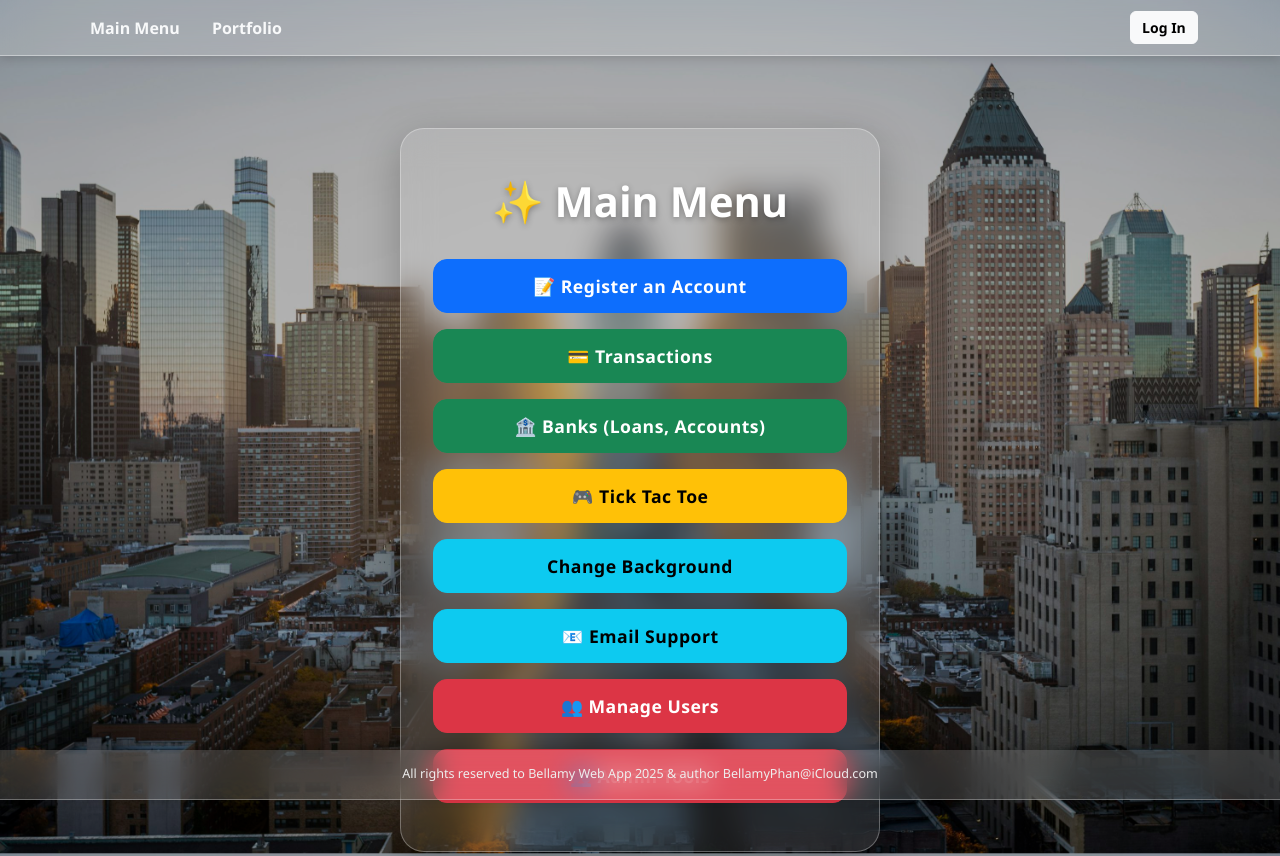
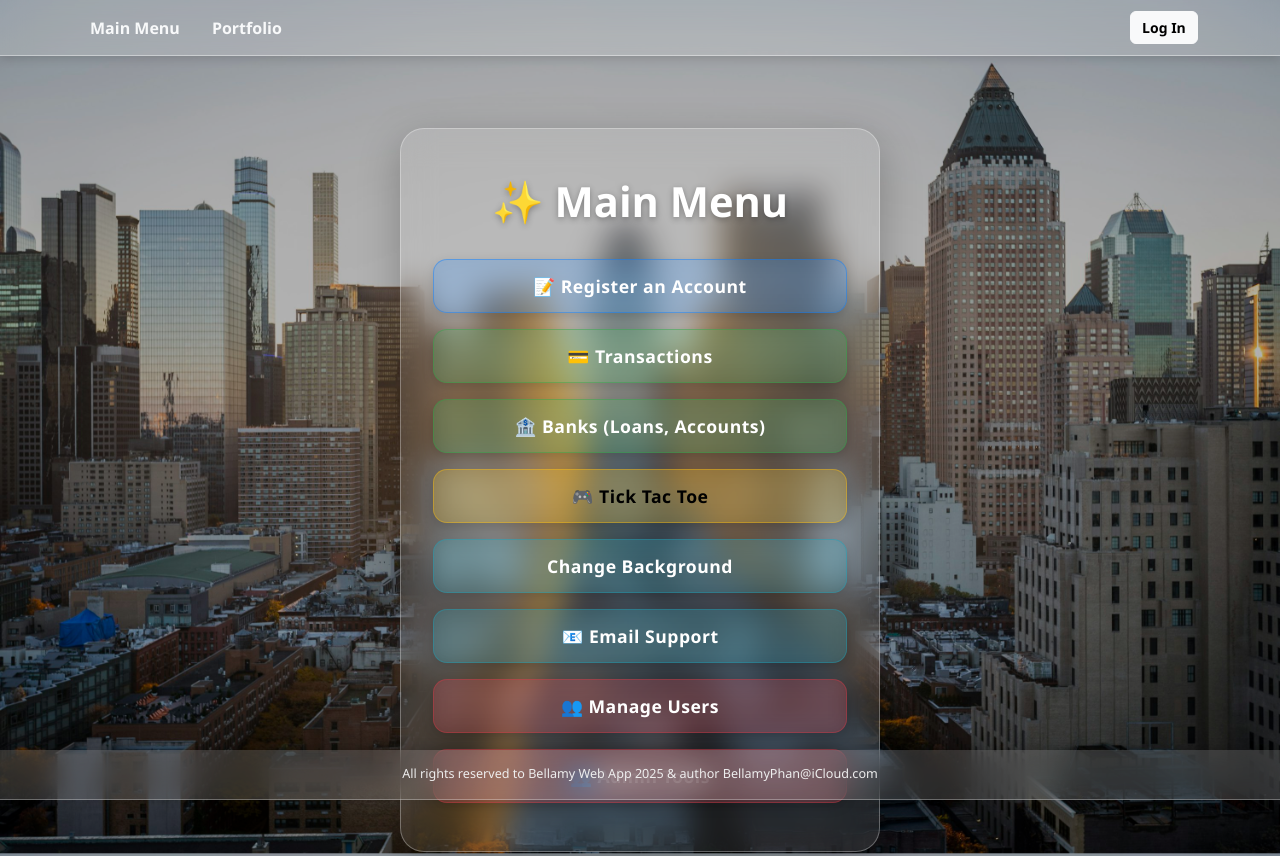
Before and after one commit to bellamyp/bellamy-web-app, an Angular app in the folder angular-frontend/: page /main-menu in a window 1280 px wide. Shown: the top 856 px of the page. Built offline with nearby package versions, Linux system fonts and the light colour scheme.

Commit message:
frontend: admin menu, decorate glassy button UI

```diff
--- a/angular-frontend/src/app/feature/menu/components/admin-menu/admin-menu.component.scss
+++ b/angular-frontend/src/app/feature/menu/components/admin-menu/admin-menu.component.scss
@@ -171,18 +171,67 @@
 //     }
 // }
 
+// .menu-button {
+//     width: 100%;
+//     font-size: 1.1rem;
+//     font-weight: 600;
+//     padding: 0.85rem 1.2rem;
+//     border-radius: 16px;
+//     letter-spacing: 0.5px;
+//     backdrop-filter: blur(8px);
+//     transition: transform 0.2s ease, box-shadow 0.3s ease;
+
+//     &:hover {
+//         transform: translateY(-4px);
+//         box-shadow: 0 8px 25px rgba(0, 0, 0, 0.25);
+//     }
+// }
+
 .menu-button {
-    width: 100%;
-    font-size: 1.1rem;
-    font-weight: 600;
-    padding: 0.85rem 1.2rem;
-    border-radius: 16px;
-    letter-spacing: 0.5px;
-    backdrop-filter: blur(8px);
-    transition: transform 0.2s ease, box-shadow 0.3s ease;
+  width: 100%;
+  font-size: 1.1rem;
+  font-weight: 600;
+  padding: 0.8rem 1rem;
+  border-radius: 14px;
+  color: #fff;
+  backdrop-filter: blur(10px);
+  background: rgba(255, 255, 255, 0.08);
+  border: 1px solid rgba(255, 255, 255, 0.2);
+  box-shadow: 0 4px 12px rgba(0, 0, 0, 0.15);
+  transition: all 0.3s ease;
+  letter-spacing: 0.5px;
+}
 
-    &:hover {
-        transform: translateY(-4px);
-        box-shadow: 0 8px 25px rgba(0, 0, 0, 0.25);
-    }
+.menu-button:hover {
+  transform: translateY(-3px);
+  box-shadow: 0 6px 20px rgba(0, 0, 0, 0.25);
+  background: rgba(255, 255, 255, 0.18);
+  color: #000;
 }
+
+/* Optional: Color variants for glassy context */
+.menu-button.btn-primary {
+  background-color: rgba(0, 123, 255, 0.2);
+  border-color: rgba(0, 123, 255, 0.4);
+}
+
+.menu-button.btn-success {
+  background-color: rgba(40, 167, 69, 0.2);
+  border-color: rgba(40, 167, 69, 0.4);
+}
+
+.menu-button.btn-warning {
+  background-color: rgba(255, 193, 7, 0.2);
+  border-color: rgba(255, 193, 7, 0.4);
+  color: #000;
+}
+
+.menu-button.btn-info {
+  background-color: rgba(23, 162, 184, 0.2);
+  border-color: rgba(23, 162, 184, 0.4);
+}
+
+.menu-button.btn-danger {
+  background-color: rgba(220, 53, 69, 0.2);
+  border-color: rgba(220, 53, 69, 0.4);
+}
--- a/angular-frontend/src/app/feature/menu/components/main-menu/main-menu.component.scss
+++ b/angular-frontend/src/app/feature/menu/components/main-menu/main-menu.component.scss
@@ -30,7 +30,8 @@
   border: 1px solid rgba(255, 255, 255, 0.25);
   color: #fff;
 
-  animation: fadeInUp 0.7s ease forwards;  /* <-- Add this line */
+  animation: fadeInUp 0.7s ease forwards;
+  /* <-- Add this line */
 
   .login-title {
     text-align: center;
@@ -130,18 +131,67 @@
   gap: 1rem;
 }
 
+// .menu-button {
+//   width: 100%;
+//   font-size: 1.1rem;
+//   font-weight: 600;
+//   padding: 0.8rem 1rem;
+//   border-radius: 14px;
+//   backdrop-filter: blur(8px);
+//   transition: all 0.25s ease;
+//   letter-spacing: 0.5px;
+
+//   &:hover {
+//     transform: translateY(-3px);
+//     box-shadow: 0 6px 20px rgba(0, 0, 0, 0.2);
+//   }
+// }
+
 .menu-button {
   width: 100%;
   font-size: 1.1rem;
   font-weight: 600;
   padding: 0.8rem 1rem;
   border-radius: 14px;
-  backdrop-filter: blur(8px);
-  transition: all 0.25s ease;
+  color: #fff;
+  backdrop-filter: blur(10px);
+  background: rgba(255, 255, 255, 0.08);
+  border: 1px solid rgba(255, 255, 255, 0.2);
+  box-shadow: 0 4px 12px rgba(0, 0, 0, 0.15);
+  transition: all 0.3s ease;
   letter-spacing: 0.5px;
+}
 
-  &:hover {
-    transform: translateY(-3px);
-    box-shadow: 0 6px 20px rgba(0, 0, 0, 0.2);
-  }
+.menu-button:hover {
+  transform: translateY(-3px);
+  box-shadow: 0 6px 20px rgba(0, 0, 0, 0.25);
+  background: rgba(255, 255, 255, 0.18);
+  color: #000;
 }
+
+/* Optional: Color variants for glassy context */
+.menu-button.btn-primary {
+  background-color: rgba(0, 123, 255, 0.2);
+  border-color: rgba(0, 123, 255, 0.4);
+}
+
+.menu-button.btn-success {
+  background-color: rgba(40, 167, 69, 0.2);
+  border-color: rgba(40, 167, 69, 0.4);
+}
+
+.menu-button.btn-warning {
+  background-color: rgba(255, 193, 7, 0.2);
+  border-color: rgba(255, 193, 7, 0.4);
+  color: #000;
+}
+
+.menu-button.btn-info {
+  background-color: rgba(23, 162, 184, 0.2);
+  border-color: rgba(23, 162, 184, 0.4);
+}
+
+.menu-button.btn-danger {
+  background-color: rgba(220, 53, 69, 0.2);
+  border-color: rgba(220, 53, 69, 0.4);
+}
```
